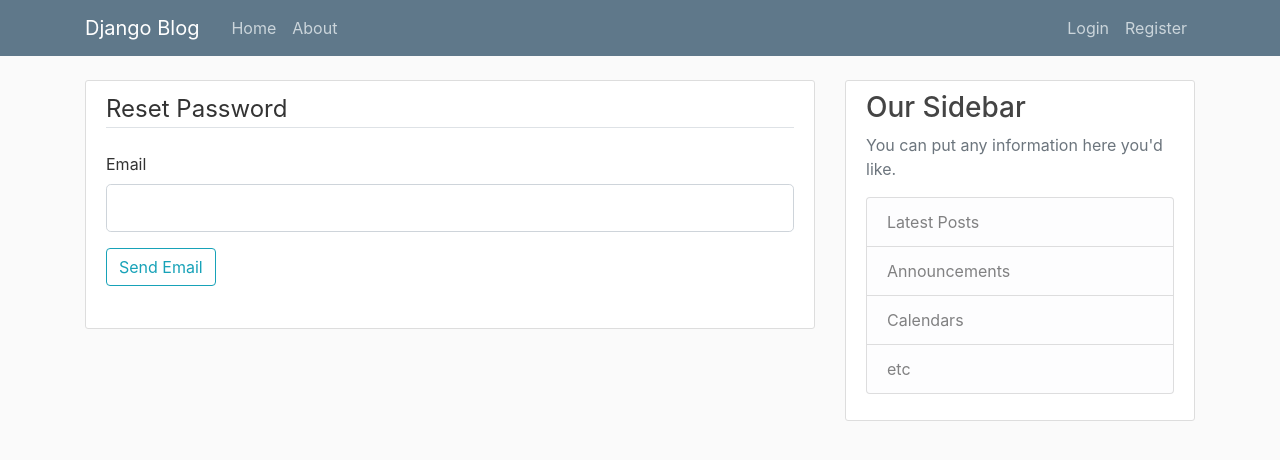
After one commit to Notankibaaj-Saala/flask-blog-app, a Flask app: page /reset-password in a window 1280 px wide. The commit adds this page. Shown: the top 460 px of the page. Run offline with Flask 3, Linux system fonts and the light colour scheme; some libraries are stand-ins or nearby versions.

Commit message:
password reset route

```diff
--- a/app/forms.py
+++ b/app/forms.py
@@ -85,3 +85,20 @@ class UpdatePostForm(FlaskForm):
     def validate_content(self, content):
         if Post.query.filter_by(content=content.data).first():
             raise ValidationError("Post Already Exists. Write Something else!")
+
+
+class ForgotPassword(FlaskForm):
+    email = EmailField("Email", validators=[Email()])
+    submit = SubmitField("Send Email")
+
+    def validate_email(self, email):
+        if not User.query.filter_by(email=email.data).first():
+            raise ValidationError("No User with that Email")
+
+
+class ResestPasswordForm(FlaskForm):
+    password1 = PasswordField("New Password", validators=[DataRequired()])
+    password2 = PasswordField(
+        "Confirm Password", validators=[DataRequired(), EqualTo("password1")]
+    )
+    submit = SubmitField("Reset Password")
--- a/app/routes.py
+++ b/app/routes.py
@@ -3,14 +3,17 @@ from secrets import token_hex
 
 from flask import abort, flash, redirect, render_template, request, url_for
 from flask_login import current_user, login_required, login_user, logout_user
+from flask_mail import Message
 from PIL import Image
 
-from app import app, bcrypt, db
+from app import app, bcrypt, db, mail
 from app.forms import (
     AccountUpdateForm,
     CreatePostForm,
+    ForgotPassword,
     LoginForm,
     RegisterForm,
+    ResestPasswordForm,
     UpdatePostForm,
 )
 from app.models import Post, User
@@ -185,3 +188,45 @@ def delete(id):
     db.session.commit()
     flash("Your Post has been Deleted Successfully!", "success")
     return redirect(url_for("home"))
+
+
+def send_mail(user, token):
+    print(user.email)
+    msg = Message("Password Reset", recipients=[user.email], sender="noreply@demo.com")
+    msg.body = f"""To Reset Your Password, visit the following link:
+  {url_for("reset_password", token=token, _external=True)}
+If you did not make this request. Simply ignore this request and no changes will be made.
+"""
+    mail.send(msg)
+
+
+@app.route("/reset-password", methods=["POST", "GET"])
+def reset_request():
+    form = ForgotPassword()
+    if form.validate_on_submit():
+        user = User.query.filter_by(email=form.email.data).first()
+        token = user.token_generator()
+        send_mail(user, token)
+        flash("An Email has been sent with the Details to Reset your Password", "info")
+        return redirect(url_for("home"))
+    else:
+        return render_template(
+            "reset_request.html", form=form, title="Password Reset Form"
+        )
+
+
+@app.route("/reset-password/<token>", methods=["POST", "GET"])
+def reset_password(token):
+    user = User.token_verification(token)
+    if user == "Expired":
+        return redirect(url_for("reset_request"))
+    elif user == "Modified":
+        return redirect(url_for("home"))
+    form = ResestPasswordForm()
+    if form.validate_on_submit():
+        hashed_password = bcrypt.generate_password_hash(form.password1.data).decode()
+        user.password = hashed_password
+        db.session.commit()
+        flash("Your Password has been changed Successfully", "success")
+        return redirect(url_for("login"))
+    return render_template("reset_password.html", form=form, title="Reset Password")
--- a/app/templates/login.html
+++ b/app/templates/login.html
@@ -46,7 +46,7 @@
     </div>
 
     <small class="text-muted ml-2">
-      <a href="#">Forgot Password?</a>
+      <a href="{{url_for('reset_request')}}">Forgot Password?</a>
     </small>
   </form>
 </div>
--- /dev/null
+++ b/app/templates/reset_request.html
@@ -0,0 +1,28 @@
+{% extends 'base.html' %}
+
+{% block body %}
+<div class="content-section">
+  <form method="POST" action="">
+    {{ form.hidden_tag() }}
+    <fieldset class="form-group">
+      <legend class="border-bottom mb-4">Reset Password</legend>
+      <div class="form-group">
+          {{ form.email.label(class='form-control-label') }}
+        {% if form.email.errors %}
+          {{ form.email(class='form-control form-control-lg is-invalid') }}
+        <div class="invalid-feedback">
+          {% for error in form.email.errors %}
+          <span>{{error}}</span>
+          {% endfor %}
+        </div>
+        {% else %}
+          {{ form.email(class='form-control form-control-lg') }}
+        {% endif %}
+      </div>
+      <div class="form-group">
+        {{ form.submit(class="btn btn-outline-info") }}
+      </div>
+    </fieldset>
+  </form>
+</div>
+{% endblock %}
--- a/pyproject.toml
+++ b/pyproject.toml
@@ -9,6 +9,7 @@ dependencies = [
     "flask>=3.1.3",
     "flask-bcrypt>=1.0.1",
     "flask-login>=0.6.3",
+    "flask-mail>=0.10.0",
     "flask-sqlalchemy>=3.1.1",
     "flask-wtf>=1.3.0",
     "pillow>=12.2.0",
```
Also changed, not shown: app/__init__.py (+12 -0 lines), app/models.py (+22 -1 lines), app/templates/reset_password.html (added, +43 -0 lines), 1 other file.
